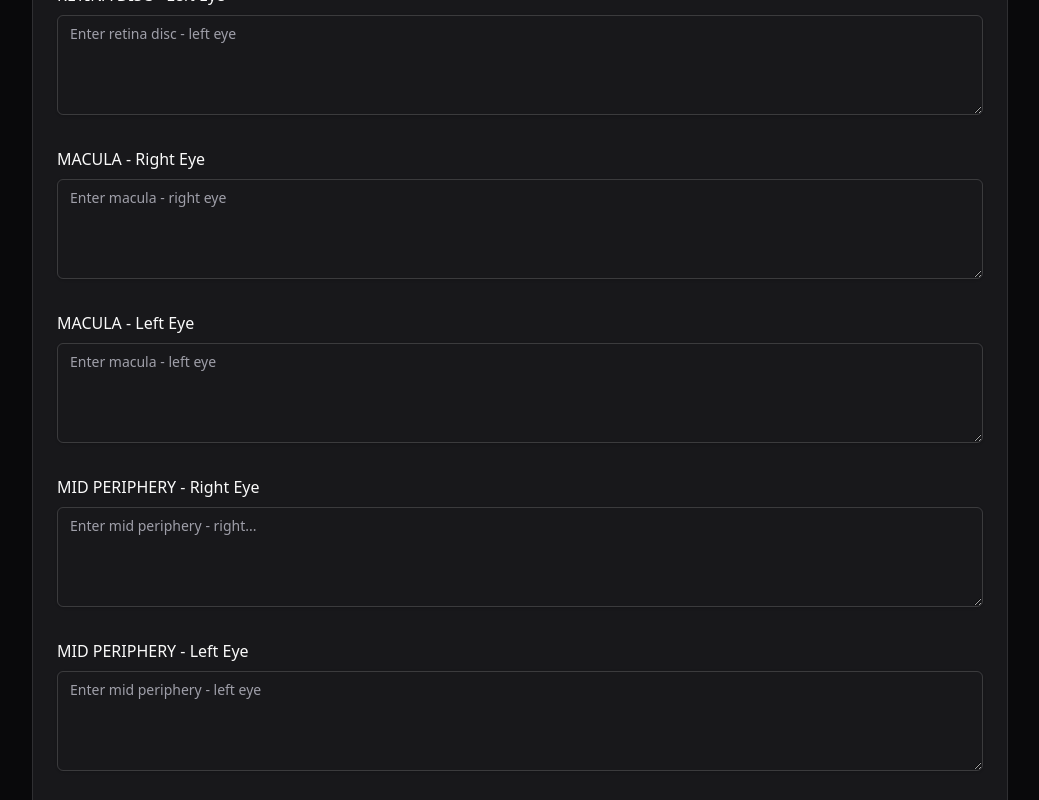
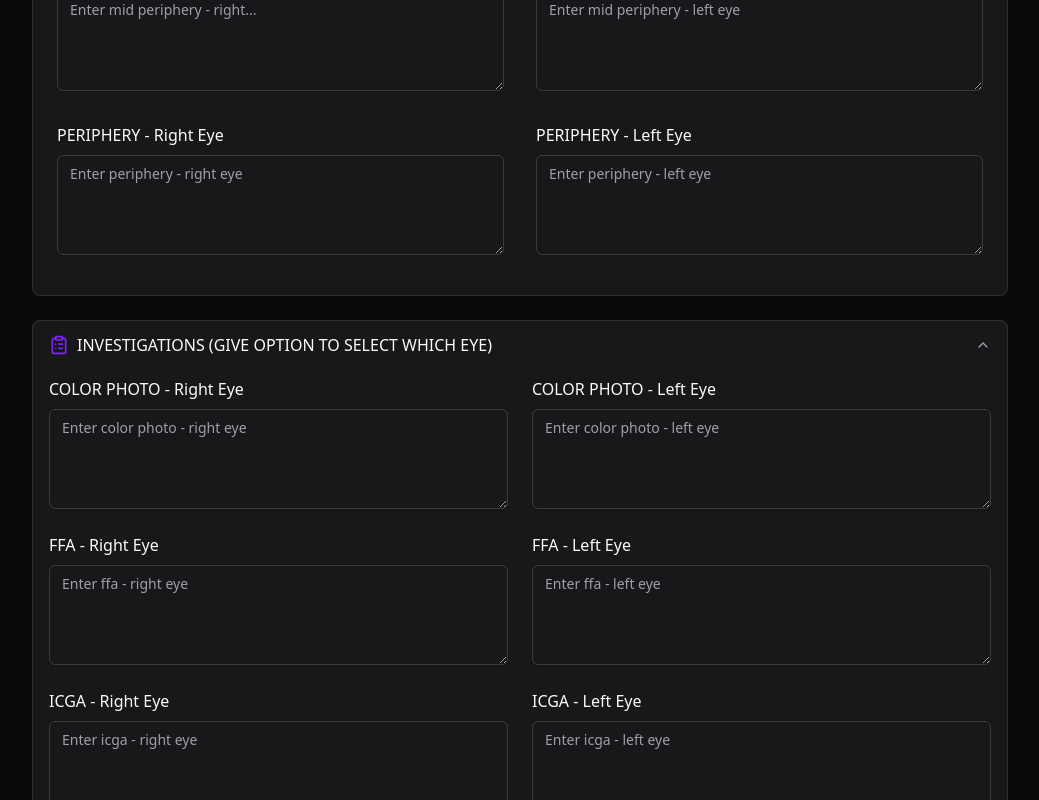
Before and after one commit to tushar-upadhya/forms, a React (Vite) app: page / in a window 1280 px wide. Shown: the part 4380-5180 px from the top of the page, without its empty margins (120-1159 px from the left). Built offline with nearby package versions, Linux system fonts and the light colour scheme.

Commit message:
refactor(InvestigationsSection, PosteriorSegmentSection): enhance layout responsiveness and improve styling for better user experience

```diff
--- a/src/components/form-one/section/InvestigationsSection.tsx
+++ b/src/components/form-one/section/InvestigationsSection.tsx
@@ -64,8 +64,8 @@ export default function InvestigationsSection({
                         >
                             <AccordionTrigger className="px-2 sm:px-4 py-2 sm:py-3 hover:bg-muted/50 transition-colors group cursor-pointer">
                                 <div className="flex items-center gap-2 w-full">
-                                    <ClipboardListIcon className="h-4 w-6 sm:h-5 sm:w-5 text-primary " />
-                                    <span className="font-medium text-xs sm:text-base">
+                                    <ClipboardListIcon className="h-4 w-4 sm:h-5 sm:w-5 text-primary flex-shrink-0" />
+                                    <span className="font-medium text-sm sm:text-base">
                                         {section.title}
                                     </span>
                                 </div>
@@ -75,12 +75,7 @@ export default function InvestigationsSection({
                                     <Form {...form}>
                                         <div
                                             className={clsx(
-                                                "grid gap-4 sm:gap-6",
-                                                section.ui === "grid-cols-2"
-                                                    ? "grid-cols-1 sm:grid-cols-2 lg:grid-cols-3"
-                                                    : section.ui === "flex"
-                                                    ? "grid-cols-1 sm:grid-cols-2"
-                                                    : "grid-cols-1"
+                                                "grid gap-4 sm:gap-6 grid-cols-1 sm:grid-cols-2"
                                             )}
                                         >
                                             {investigationsSection.questions.map(
@@ -90,12 +85,7 @@ export default function InvestigationsSection({
                                                             question._id ||
                                                             question.label
                                                         }
-                                                        className={clsx(
-                                                            question.field_type ===
-                                                                "textarea"
-                                                                ? "col-span-1 sm:col-span-2 lg:col-span-3"
-                                                                : "col-span-1"
-                                                        )}
+                                                        className="col-span-1"
                                                     >
                                                         {renderField(
                                                             question,
--- a/src/components/form-one/section/PosteriorSegmentSection.tsx
+++ b/src/components/form-one/section/PosteriorSegmentSection.tsx
@@ -64,8 +64,8 @@ export default function PosteriorSegmentSection({
                             <AccordionTrigger className="px-3 py-2 sm:px-4 sm:py-3 hover:bg-muted/50 transition-colors group cursor-pointer">
                                 <div className="flex items-center justify-between w-full gap-2">
                                     <div className="flex items-center gap-2">
-                                        <ClipboardListIcon className="h-4 w-4 sm:h-5 sm:w-5 text-primary" />
-                                        <span className="font-medium text-xs sm:text-base">
+                                        <ClipboardListIcon className="h-4 w-4 sm:h-5 sm:w-5 text-primary flex-shrink-0" />
+                                        <span className="font-medium text-sm sm:text-base">
                                             {section.title}
                                         </span>
                                     </div>
@@ -76,12 +76,7 @@ export default function PosteriorSegmentSection({
                                     <Form {...form}>
                                         <div
                                             className={clsx(
-                                                "grid gap-4 sm:gap-6 lg:gap-8",
-                                                section.ui === "grid-cols-2"
-                                                    ? "grid-cols-1 sm:grid-cols-2 lg:grid-cols-3"
-                                                    : section.ui === "flex"
-                                                    ? "grid-cols-1 sm:grid-cols-2"
-                                                    : "grid-cols-1"
+                                                "grid gap-4 sm:gap-6 lg:gap-8 grid-cols-1 sm:grid-cols-2"
                                             )}
                                         >
                                             {posteriorSegmentSection.questions.map(
@@ -91,12 +86,7 @@ export default function PosteriorSegmentSection({
                                                             question._id ||
                                                             question.label
                                                         }
-                                                        className={clsx(
-                                                            question.field_type ===
-                                                                "textarea"
-                                                                ? "col-span-1 sm:col-span-2 lg:col-span-3"
-                                                                : "col-span-1"
-                                                        )}
+                                                        className="col-span-1"
                                                     >
                                                         {renderField(
                                                             question,
```
